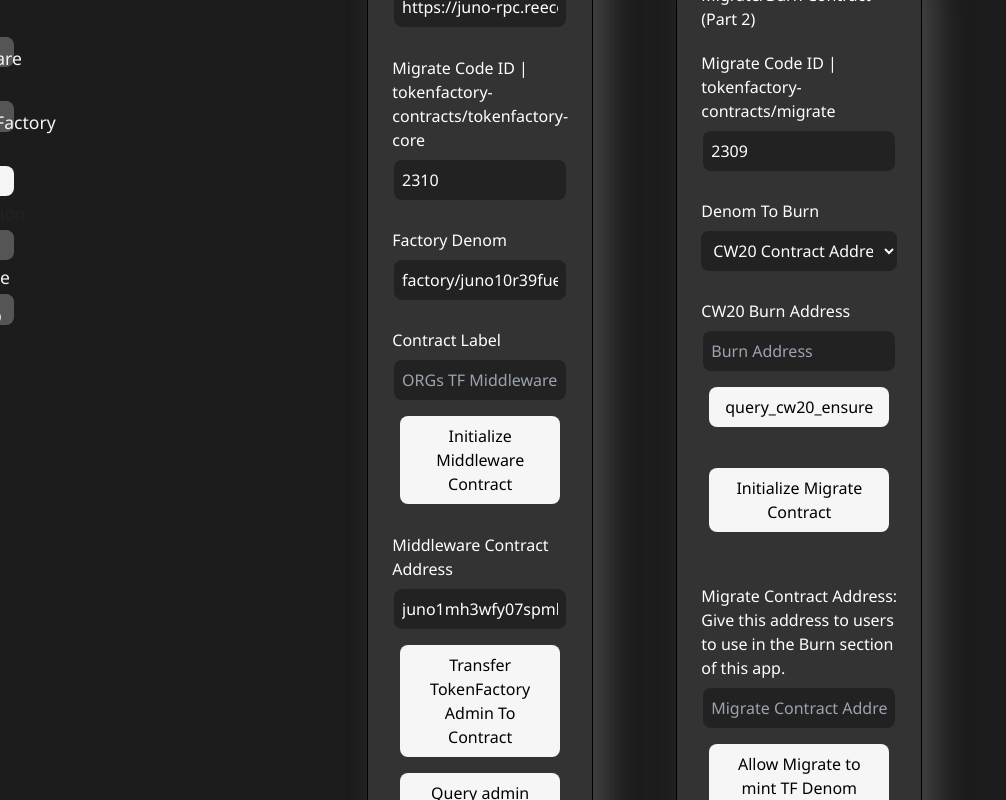
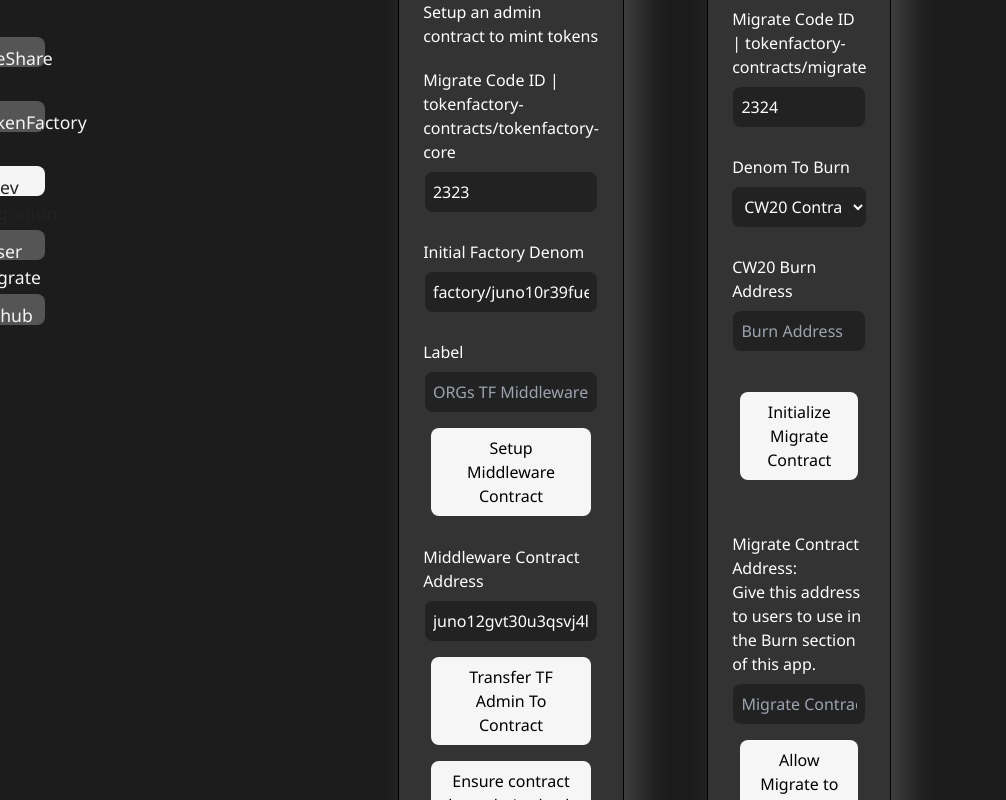
Before and after one commit to Reecepbcups/juno-feeshare-webapp, a SvelteKit app: page / in a window 1280 px wide. Both pictures are taken after a click on the button "Dev Migration". Shown: the top 800 px of the page, without its empty margins (0-1006 px from the left). Built offline with nearby package versions, Linux system fonts and the light colour scheme.

Commit message:
Fix taking back admin from contract, UI cleanup

```diff
--- a/src/components/Migration.svelte
+++ b/src/components/Migration.svelte
@@ -6,15 +6,15 @@
     let rpcEndpoint = "https://juno-rpc.reece.sh:443"
     let chainId = "juno-1"
 
-    let denom = "factory/juno10r39fueph9fq7a6lgswu4zdsg8t3gxlq670lt0/reece";
+    let denom = "factory/juno10r39fueph9fq7a6lgswu4zdsg8t3gxlq670lt0/js-denom";
 
     import {fromNumber} from 'long';
 
-    let migrate_code_id = 2309;
+    let middleware_code_id = 2323;
+    let middleware_url = "https://github.com/CosmosContracts/tokenfactory-contracts/tree/main/contracts/tokenfactory_core"
+
+    let migrate_code_id = 2324;
     let migrate_url = "https://github.com/CosmosContracts/tokenfactory-contracts/tree/main/contracts/migrate"
-
-    let middleware_code_id = 2310;
-    let middleware_url = "https://github.com/CosmosContracts/tokenfactory-contracts/tree/main/contracts/tokenfactory_core"
 
     import {juno, cosmwasm, osmosis, router, getSigningJunoClient, getSigningOsmosisClient, getSigningCosmwasmClient} from 'juno-network'
 	import { get_wallet_for_chain } from '../wallet';
@@ -25,8 +25,9 @@
     let middleware_label = "";
 
     // make this "" later
-    let middleware_contract_address = "juno1mh3wfy07spml3fy7f80cg9r83mxkyuszl7mfagtur5vsxp8dgcfsp9fxqj";
-    let migrate_contract_address = "";
+    let middleware_contract_address = "juno12gvt30u3qsvj4lpdesy5afuz67l5tyyzfu09fe5956rxvgtvykjqdntykz";
+    let migrate_contract_address = ""; // juno129hwc89t2dauw4czpqv9jrfurlpmu8rufnzpejwkl78sx0xy9apqnjsl2e
+
     const migrate_execute = async () => {
 		let signer: OfflineSigner = await get_wallet_for_chain(chainId);
 		let address = (await signer.getAccounts())[0].address;
@@ -38,6 +39,8 @@
 
 		switch (method) {
 			case 'middleware':
+                alert(`Launching this contract gets it ready to mint ${denom}. You can do this before you have the denomination, but you WILL need to be admin for the next steps`);
+
                 const init_msg = {
                     allowed_mint_addresses: [],
                     denoms: [denom]
@@ -86,6 +89,8 @@
                     error_notification("Middleware denom must start with factory/")
                     return;
                 }
+
+                alert("Reclaiming admin will take back the denomination from the Middleware Contract Minter, to your account.")
 
 				break;
 
@@ -258,6 +263,26 @@
         return "";
     }
 
+    let middleware_allowed_minters: string[] = [];
+    const get_middleware_config = async () => {
+        let cosmwasm_query = cosmwasm.ClientFactory.createRPCQueryClient({rpcEndpoint});
+
+        let query_req = Buffer.from(JSON.stringify({get_config:{}}));
+
+        (await cosmwasm_query).cosmwasm.wasm.v1.smartContractState({address: middleware_contract_address, queryData: query_req}).then((res) => {
+            let json = JSON.parse(new TextDecoder().decode(res.data));
+            console.log('get_config', json)
+
+            // https://github.com/CosmosContracts/tokenfactory-contracts/blob/main/contracts/migrate/src/contract.rs#L175
+            middleware_allowed_minters = json.allowed_minters;
+
+        }).catch((err) => {
+            error_notification("Error: " + err)
+            console.log(err)
+        })
+
+    }
+
 
     let contract_has_admin = false;
     const query_admin = async () => {
@@ -295,7 +320,7 @@
     // }
 
     let burn_type = 'cw20';
-    let cw20_burn_address = "";
+    let cw20_burn_address = ""; // RAW: juno15u3dt79t6sxxa3x3kpkhzsy56edaa5a66wvt3kxmukqjz2sx0hes5sn38g
     let native_burn_denom = "";
     const query_cw20_ensure = async () => {
         let cosmwasm_query = cosmwasm.ClientFactory.createRPCQueryClient({rpcEndpoint});
@@ -403,24 +428,25 @@
 
 <div class="container">
     <h2 class="flex-box">Middleware Contract (Part 1)</h2>
-    <p>Launch the TokenFactory & Migrate Burn Contract</p>
 
     <input type="text" placeholder="ChainID" bind:value={chainId} />
     <input type="text" placeholder="RPC URL" bind:value={rpcEndpoint} />
 
     <hr>
 
+    Setup an admin contract to mint tokens
+
     <label for="mainnet_code_id">Migrate Code ID | <a href="{migrate_url}">tokenfactory-contracts/tokenfactory-core</a></label>
     <input type="number" placeholder="Middleware Code ID" bind:value={middleware_code_id} />
 
-    <label for="denom">Factory Denom</label>
-    <input type="text" placeholder="factory/juno10r39fueph9fq7a6lgswu4zdsg8t3gxlq670lt0/reece" bind:value={denom} />
+    <label for="denom">Initial Factory Denom</label>
+    <input type="text" placeholder="factory/.../..." bind:value={denom} />
 
-    <label for="mainnet_code_id">Contract Label</label>
+    <label for="mainnet_code_id">Label</label>
     <input type="text" placeholder="ORGs TF Middleware" bind:value={middleware_label} />
 
     <!-- instantiate button which calls migrate_execute. Set value method to "middleware" -->
-    <button on:click={() => {method = "middleware"; migrate_execute()}}>Initialize Middleware Contract</button>
+    <button on:click={() => {method = "middleware"; migrate_execute()}}>Setup Middleware Contract</button>
 
     <hr>
 
@@ -429,13 +455,13 @@
     <input type="text" placeholder="Middleware Contract Address" bind:value={middleware_contract_address} />
 
     <!-- move tokenfactory admin to contract -->
-    <button on:click={() => {method = "transfer_admin"; migrate_execute()}}>Transfer TokenFactory Admin To Contract</button>
+    <button on:click={() => {method = "transfer_admin"; migrate_execute()}}>Transfer TF Admin To Contract</button>
 
-    <button on:click={() => {query_admin()}}>Query admin and ensure success</button>
+    <button on:click={() => {query_admin()}}>Ensure contract has admin check</button>
     <hr>
 
     <!-- a button which transfers admin back from the contract -->
-    <button on:click={() => {method = "reclaim_admin"; migrate_execute()}}>Reclaim Admin from Middleware Contract</button>
+    <button on:click={() => {method = "reclaim_admin"; migrate_execute()}} style="background-color:#ff6666;">Reclaim Admin from Middleware Contract</button>
 
 </div>
 
@@ -463,7 +489,15 @@
     {#if burn_type == "cw20"}
         <label for="burn_address">CW20 Burn Address</label>
         <input type="text" placeholder="Burn Address" bind:value={cw20_burn_address} />
-        <button on:click={query_cw20_ensure}>query_cw20_ensure</button>
+        <!-- <button on:click={query_cw20_ensure}>query_cw20_ensure</button> -->
+
+        <!-- if length of cw20_burn_address == 52, call query_cw20_ensure without input -->
+        {#if cw20_burn_address.length == 63}
+            {#await query_cw20_ensure()}
+                <!-- <p>Querying CW20 Burn Address</p>             -->
+            {/await}
+        {/if}
+
 
     {:else if burn_type == "native"}
         <label for="burn_address">Native Burn Denom</label>
@@ -485,6 +519,5 @@
     <button on:click={() => {method = "add_whitelist"; migrate_execute()}}>Allow Migrate to mint TF Denom</button>
     <!-- remove whitelist button future too -->
 
-
     <hr>
 </div>
```
